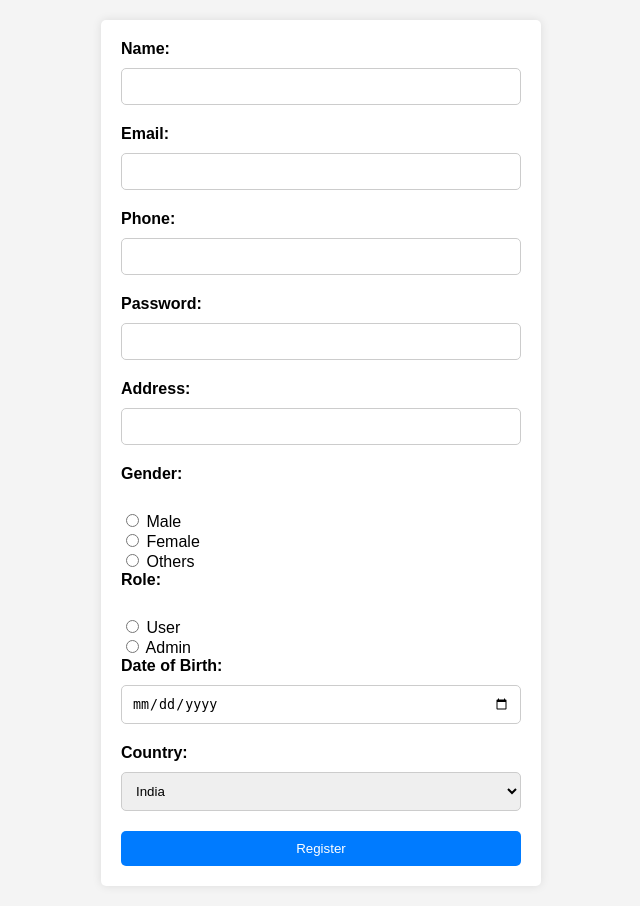
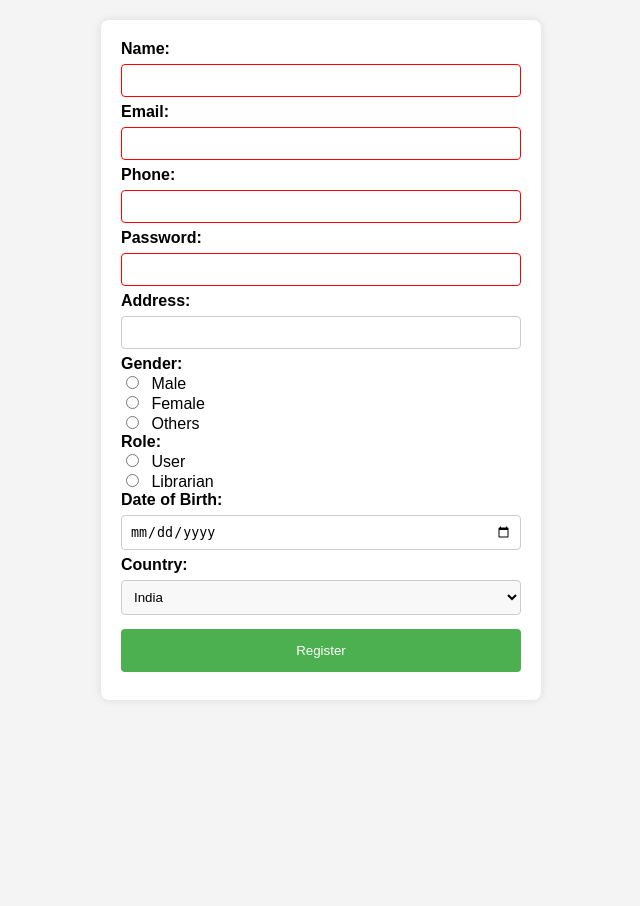
Before and after one commit to Sujaay/library-management-system, a Flask app: page /register in a window 1280 px wide. Shown: the whole page, without its empty margins (319-959 px from the left). After the commit the page ends 672 px from the top, so only its background shows below. Run offline with Flask 3, Linux system fonts and the light colour scheme.

Commit message:
different model for librarian

```diff
--- a/application/routes.py
+++ b/application/routes.py
@@ -2,6 +2,7 @@ from flask import render_template, request, redirect, url_for, session, request,
 from application import app, db
 from application.models import *
 from flask_login import login_required, current_user, login_user, logout_user, LoginManager
+
 
 # Initialize Flask-Login
 login_manager = LoginManager()
@@ -16,6 +17,8 @@ def load_user(user_id):
 def index():
     return render_template('login.html')
 
+from application.models import User, Librarian  # Import User and Librarian models
+
 @app.route('/register', methods=['GET', 'POST'])
 def register():
     if request.method == 'GET':
@@ -28,13 +31,23 @@ def register():
         address = request.form['address']
         gender = request.form.get('gender')
         role = request.form.get('role')
-        user = User(name=name, email=email, phone=phone, password=password, address=address, gender=gender, role=role)
-        db.session.add(user)
+
+        if role == 'user':
+            # Create a new user instance and add it to the database
+            user = User(name=name, email=email, phone=phone, password=password, address=address, gender=gender, role=role)
+            db.session.add(user)
+        elif role == 'librarian':
+            # Create a new librarian instance and add it to the database
+            librarian = Librarian(name=name, email=email, password=password)
+            db.session.add(librarian)
+        else:
+            flash('Invalid role selected. Please try again.', 'danger')
+            return redirect(url_for('register'))
+
         db.session.commit()
         flash('Registration successful. Please log in.', 'success')
         return redirect(url_for('login'))
 
-from flask import request, redirect, url_for, render_template, flash
 
 @app.route('/login', methods=['GET', 'POST'])
 def login():
@@ -57,17 +70,16 @@ def login():
                 return redirect(url_for('login'))
 
         elif role == 'librarian':
-            # You should implement your own authentication logic for librarians here
-            if email == 'admin@gmail.com' and password == 'admin':
-                print('Login successful!', 'success')
+            librarian = Librarian.query.filter_by(email=email).first()
+            if librarian and librarian.check_password(password):
+                session['librarian_id'] = librarian.id
+                login_user(librarian)
+                flash('Login successful!', 'success')
                 return redirect(url_for('librarian_dashboard'))
             else:
-                print('Invalid email or password. Please try again.', 'danger')
+                flash('Invalid email or password. Please try again.', 'danger')
                 return redirect(url_for('login'))
 
-        else:
-            flash('Invalid role selected. Please try again.', 'danger')
-            return redirect(url_for('login'))
 
 
 @app.route('/logout')
--- a/static/register.css
+++ b/static/register.css
@@ -1,5 +1,3 @@
-/* register.css */
-
 body {
     font-family: Arial, sans-serif;
     background-color: #f4f4f4;
@@ -12,13 +10,11 @@ form {
     margin: 20px auto;
     padding: 20px;
     background: #fff;
-    border-radius: 5px;
+    border-radius: 8px;
     box-shadow: 0 0 10px rgba(0, 0, 0, 0.1);
 }
 
 form label {
-    display: block;
-    margin-bottom: 10px;
     font-weight: bold;
 }
 
@@ -28,29 +24,51 @@ form input[type="password"],
 form input[type="date"],
 form select {
     width: 100%;
-    padding: 10px;
-    margin-bottom: 20px;
+    padding: 8px;
+    margin: 6px 0;
     border: 1px solid #ccc;
-    border-radius: 5px;
+    border-radius: 4px;
     box-sizing: border-box;
 }
 
-form input[type="checkbox"] {
-    margin-bottom: 10px;
-    margin-right: 5px;
+form input[type="radio"] {
+    margin-right: 8px;
 }
 
 form button {
-    display: block;
     width: 100%;
-    padding: 10px;
-    background-color: #007bff;
-    color: #fff;
+    background-color: #4CAF50;
+    color: white;
+    padding: 14px 20px;
+    margin: 8px 0;
     border: none;
-    border-radius: 5px;
+    border-radius: 4px;
     cursor: pointer;
 }
 
 form button:hover {
-    background-color: #0056b3;
+    background-color: #45a049;
 }
+
+form select {
+    width: 100%;
+    padding: 8px;
+    margin: 6px 0;
+    border: 1px solid #ccc;
+    border-radius: 4px;
+    box-sizing: border-box;
+    background-color: #f8f8f8;
+}
+
+/* Optional: Add styles for form validation/error messages */
+form input:invalid {
+    border-color: #ff0000;
+}
+
+form input[type="radio"]:invalid + label::after {
+    content: 'Please select a gender';
+    color: #ff0000;
+    font-size: 12px;
+    display: block;
+    margin-top: 4px;
+}
--- a/templates/librarian/dashboard.html
+++ b/templates/librarian/dashboard.html
@@ -13,6 +13,8 @@
             <ul>
                 <li><a href="{{ url_for('add_book') }}">Add New Book</a></li>
                 <li><a href="{{ url_for('add_section') }}">Manage Sections</a></li>
+                <li><a href="{{ url_for('logout') }}">Logout</a></li>
+                <li>Library Statistics</a></li>
                 <!-- Add more navigation links as needed -->
             </ul>
         </nav>
--- a/templates/register.html
+++ b/templates/register.html
@@ -31,7 +31,7 @@
 
         <label>Role: </label><br>
         <input type="radio" name="role" value="user" required> User<br>
-        <input type="radio" name="role" value="admin"> Admin<br>
+        <input type="radio" name="role" value="librarian"> Librarian<br> <!-- Changed "Librarian" to lowercase -->
 
         <label for="dob">Date of Birth: </label>
         <input type="date" name="dob" id="dob"><br>
```
Also changed, not shown: application/models.py (+22 -0 lines), instance/database.sqlite3, templates/librarian/library_statistics.html (added).
